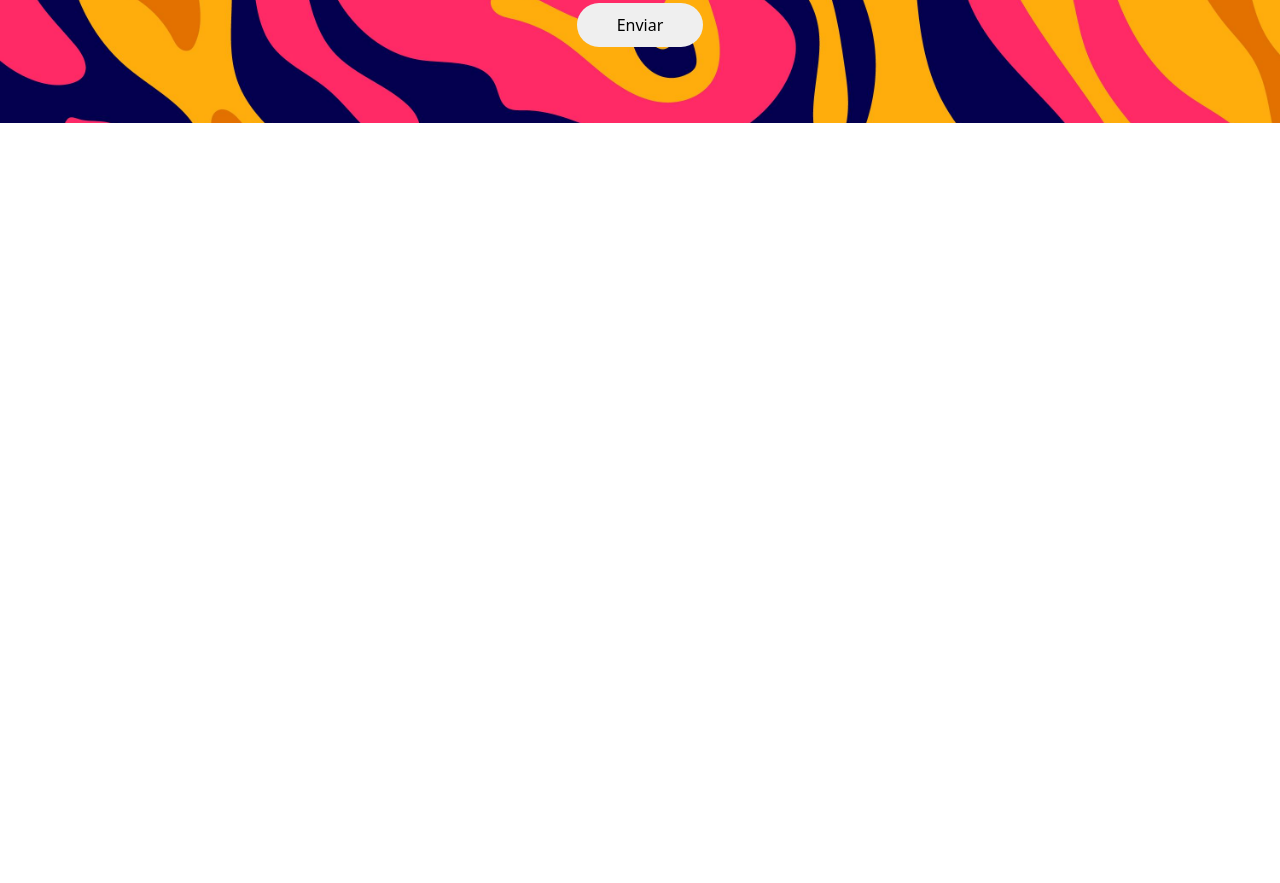
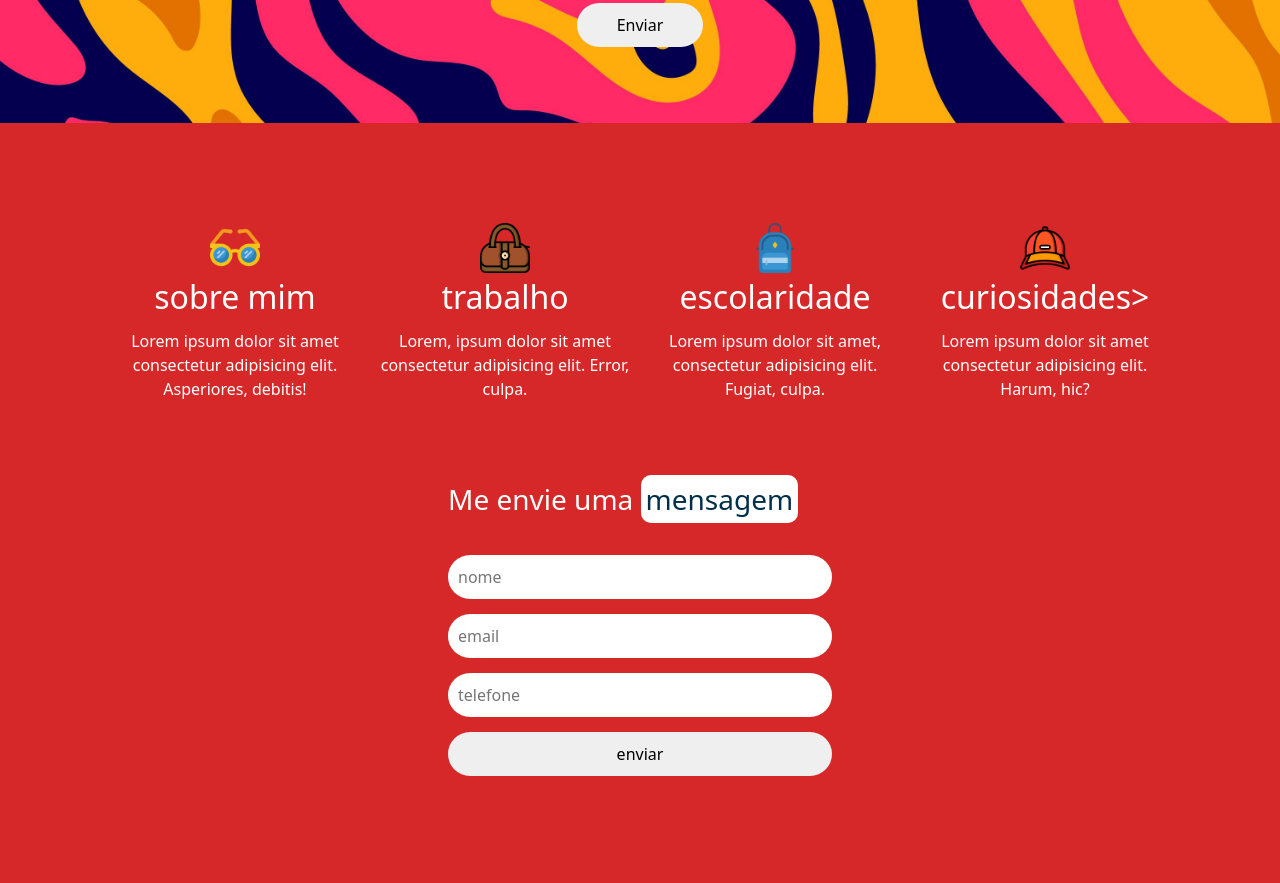
Before and after one commit to Conradoge/landingPage, a plain HTML site: page index.html in a window 1280 px wide. Shown: the part 377-1260 px from the top of the page. Before the commit the page ends 800 px from the top, so only its background shows below. Drawn offline with nearby package versions, Linux system fonts and the light colour scheme.

Commit message:
atualização da branch

```diff
--- a/index.html
+++ b/index.html
@@ -34,9 +34,51 @@
         </div>
     </div>
 
+    <div class="container-fluid p-0 m-0" style="background-color: #D62828;">
+        <div class="row">
+            <div class="col-lg-12 col-md-12 col-sm-12">
+                <ul class="info">
+                    <li class="icon">
+                        <div class="img"><img src="assets/glasses.png"></div>
+                        <div class="img-title"><h2>sobre mim</h2></div>
+                        <div class="img-p"><p>Lorem ipsum dolor sit amet consectetur adipisicing elit. Asperiores, debitis!</p></div>
+                    </li>
+
+                    <li class="icon">
+                        <div class="img"><img src="assets/handbag.png" > </div>
+                        <div class="img-title"><h2> trabalho</h2></div>
+                        <div class="img-p"><p>Lorem, ipsum dolor sit amet consectetur adipisicing elit. Error, culpa.</p></div>
+                    </li>
+                    <li class="icon">
+                        <div class="img"><img src="assets/backpack.png"></div>
+                        <div class="img-title"><h2>escolaridade</h2></div>
+                        <div class="img-p"><p>Lorem ipsum dolor sit amet, consectetur adipisicing elit. Fugiat, culpa.</p></div>
+                    </li>
+                    <li class="icon">
+                        <div class="img"><img src="assets/cap.png"></div>
+                        <div class="img-title"><h2>curiosidades></h2></div>
+                        <div class="img-p"><p>Lorem ipsum dolor sit amet consectetur adipisicing elit. Harum, hic?</p></div>
+                    </li>
+                </ul>
+            </div>
+        </div>
+    </div>
     <div class="container-fluid p-0 m-0">
         <div class="row">
-            <div class="col-lg-12 col-md-12 col-sm-12"></div>
+            <div class="col-lg-12 col-md-12 col-sm-12">
+                <div class="footer">
+                    <div class="form">
+                        <div class="footer-title"><h3>Me envie uma <span>mensagem</span></h3></div>
+                        <div class="footer-form"><form action="">
+                            <input type="text" placeholder="nome">
+                            <input type="text"placeholder="email">
+                            <input type="text" placeholder="telefone">
+                            <button>enviar</button>
+                        </form></div>
+                    </div>
+
+                </div>
+            </div>
         </div>
     </div>
 </body>
--- a/styles/styles.css
+++ b/styles/styles.css
@@ -64,3 +64,53 @@ button{
     font-weight: 600px;
     border-radius: 77px !important;
 }
+
+.info{
+    display: flex;
+    flex-wrap: wrap;
+    list-style: none;
+    justify-content: center;
+    margin-top: 50px;
+    gap: 20px;
+    padding: 50px 0px;
+}
+
+.icon img{
+width: 50px;
+
+}
+
+.icon{
+    width: 250px;
+    text-align: center;
+    display: flex;
+    flex-direction: column;
+    gap: 5px;
+    color: white;
+}
+.footer{
+    background-color: var(--vermelho);
+    width: 100%;
+    height: 400px;
+    display: flex;
+    justify-content: center;
+}
+.form{
+    display: flex;
+    flex-direction: column;
+    gap: 30px;
+    width: 30%;
+}
+form{
+    display: flex;
+    flex-direction: column;
+    gap: 15px;
+}
+input{
+    padding:10px ;
+    border:none ;
+    border-radius:50px ;
+}
+h3{
+    color: white !important;
+}
```
